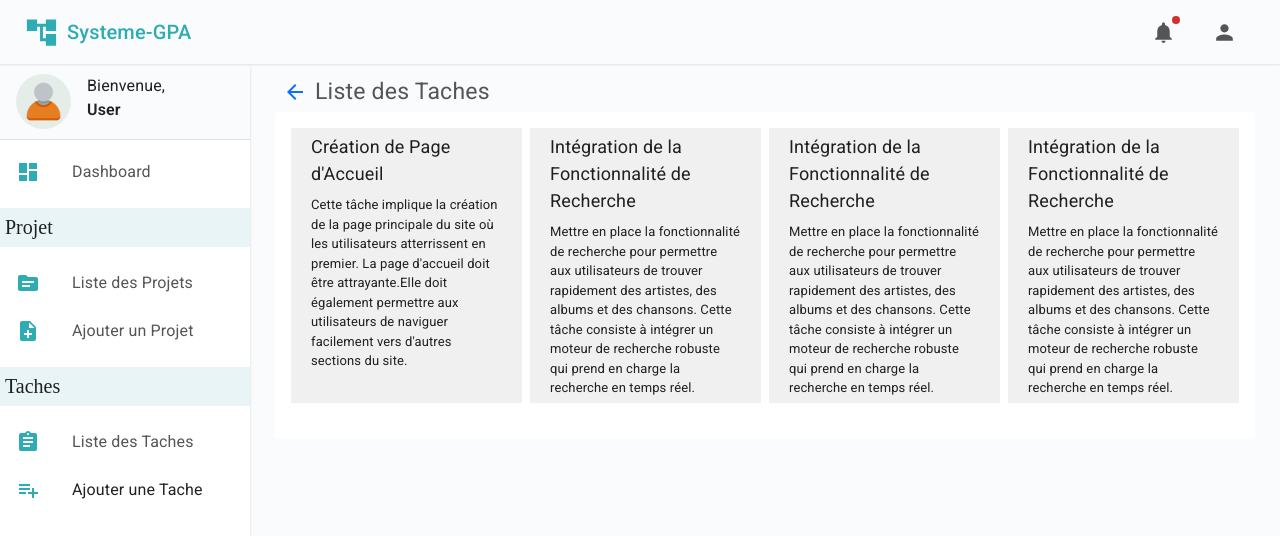
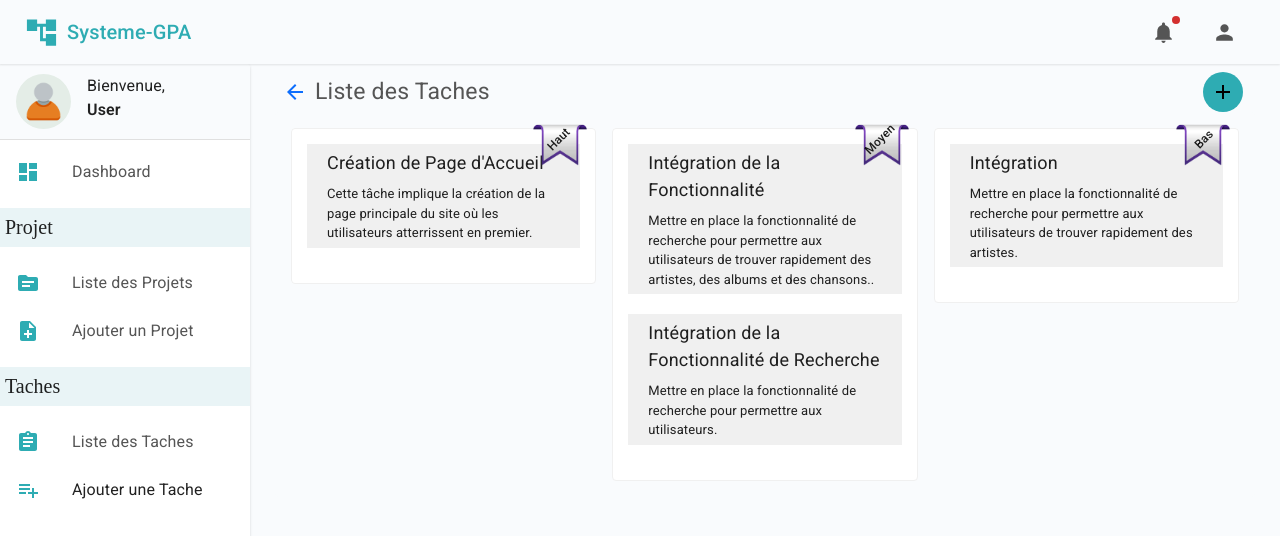
Before and after one commit to viadel13/systeme-GPA, a React (Create React App) app: page /listeTache in a window 1280 px wide. Shown: the top 536 px of the page. Built offline with nearby package versions, Linux system fonts and the light colour scheme.

Commit message:
first commit

```diff
--- a/src/assets/css/index.css
+++ b/src/assets/css/index.css
@@ -9,6 +9,3 @@ body{
   background-color: #f9fbfd;
   color: #555555;
 }
-.tache{
-
-}
--- a/src/components/Sidebar/ListeTache/Index.js
+++ b/src/components/Sidebar/ListeTache/Index.js
@@ -1,7 +1,7 @@
 import { Box, Card, IconButton, Paper, Stack, Typography } from '@mui/material'
 import { active } from '../../../redux/reducers/rootReducer'
 import { useDispatch, useSelector } from 'react-redux';
-import { ArrowBack, ArrowForward } from '@mui/icons-material';
+import { Add, ArrowBack, ArrowForward } from '@mui/icons-material';
 import { DndContext, KeyboardSensor, PointerSensor, TouchSensor, closestCenter, closestCorners, useSensor, useSensors } from '@dnd-kit/core';
 import { SortableItems } from '../../SortableItems';
 import { useState } from 'react';
@@ -14,43 +14,46 @@ const ListeTache = () => {
   const [itemsTache, setItemsTache] = useState([
     {
       id: 1,
+      priorite: 'haut',
       title: "Création de Page d'Accueil",
       description:
-        "Cette tâche implique la création de la page principale du site où les utilisateurs atterrissent en premier. La page d'accueil doit être attrayante.Elle doit également permettre aux utilisateurs de naviguer facilement vers d'autres sections du site.",
+        "Cette tâche implique la création de la page principale du site où les utilisateurs atterrissent en premier.",
       width: '100%',
     },
     {
       id: 2,
-      title: "Intégration de la Fonctionnalité de Recherche",
+      priorite: 'bas',
+      title: "Intégration",
       description:
-        "Mettre en place la fonctionnalité de recherche pour permettre aux utilisateurs de trouver rapidement des artistes, des albums et des chansons. Cette tâche consiste à intégrer un moteur de recherche robuste qui prend en charge la recherche en temps réel.",
+        "Mettre en place la fonctionnalité de recherche pour permettre aux utilisateurs de trouver rapidement des artistes.",
       width: '100%',
     },
     {
       id: 3,
-      title: "Intégration de la Fonctionnalité de Recherche",
+      priorite: 'moyen',
+      title: "Intégration de la Fonctionnalité ",
       description:
-        "Mettre en place la fonctionnalité de recherche pour permettre aux utilisateurs de trouver rapidement des artistes, des albums et des chansons. Cette tâche consiste à intégrer un moteur de recherche robuste qui prend en charge la recherche en temps réel.",
+        "Mettre en place la fonctionnalité de recherche pour permettre aux utilisateurs de trouver rapidement des artistes, des albums et des chansons..",
       width: '100%',
     },
     {
       id: 4,
+      priorite: 'moyen',
       title: "Intégration de la Fonctionnalité de Recherche",
       description:
-        "Mettre en place la fonctionnalité de recherche pour permettre aux utilisateurs de trouver rapidement des artistes, des albums et des chansons. Cette tâche consiste à intégrer un moteur de recherche robuste qui prend en charge la recherche en temps réel.",
+        "Mettre en place la fonctionnalité de recherche pour permettre aux utilisateurs.",
       width: '100%',
-    },
-
+    }
   ]);
 
-  const getTachePos = id => itemsTache.findIndex(tache=>tache.id === id);
+  const getTachePos = id => itemsTache.findIndex(tache => tache.id === id);
 
   function handleDragEnd(event) {
-    const {active, over} = event;
+    const { active, over } = event;
 
-    if(active.id === over.id) return;
+    if (active.id === over.id) return;
 
-    setItemsTache((itemsTache)=>{
+    setItemsTache((itemsTache) => {
       const originePos = getTachePos(active.id);
       const newPos = getTachePos(over.id)
       return arrayMove(itemsTache, originePos, newPos);
@@ -60,7 +63,7 @@ const ListeTache = () => {
   const sensors = useSensors(
     useSensor(PointerSensor),
     useSensor(TouchSensor),
-    useSensor(KeyboardSensor,{
+    useSensor(KeyboardSensor, {
       coordinateGetter: sortableKeyboardCoordinates,
     }),
 
@@ -88,7 +91,12 @@ const ListeTache = () => {
               <ArrowForward sx={{ color: '#0d6efd' }} />
             </IconButton>
         }
-        <Typography component='span' sx={{ fontSize: '23px' }}>Liste des Taches</Typography>
+        <Stack p='0 12px 0 0' alignItems='center' direction='row' display='flex' justifyContent='space-between' width='100%'>
+          <Typography component='p' sx={{ fontSize: '23px', }}>Liste des Taches</Typography>
+          <IconButton sx={{ bgcolor: '#2eacb3' }}>
+            <Add sx={{ color: 'black' }} />
+          </IconButton>
+        </Stack>
       </Stack>
 
       <DndContext collisionDetection={closestCorners} onDragEnd={handleDragEnd} sensors={sensors} >
--- a/src/components/SortableItems.js
+++ b/src/components/SortableItems.js
@@ -1,16 +1,131 @@
 import { SortableContext, rectSortingStrategy, verticalListSortingStrategy } from '@dnd-kit/sortable';
-import {  Card, Stack, Typography } from "@mui/material";
+import { Box, Card, Paper, Stack, Typography } from "@mui/material";
 import Taches from './Taches';
+import badge from '../assets/images/badge.png'
 
 export function SortableItems(props) {
 
   return (
-    <Card elevation={0} sx={{ width: '100%', padding: '16px', height: '100%', touchAction: 'none' }}>
-      <Stack sx={{display: 'flex', flexDirection:{xs: 'column', sm: 'column', md: 'row'}}} gap={1}>
-        <SortableContext items={props.items} strategy={rectSortingStrategy} lock>
-          {props.items.map((i) => <Taches id={i.id} key={i.id} items={i} />)}
+
+    <Card
+      elevation={0}
+      sx={{
+        width: '100%',
+        padding: '16px',
+        height: 'auto',
+        display: 'flex',
+        gap: 2,
+        backgroundColor: '#f9fbfd',
+        position: 'relative',
+        touchAction: 'none',
+        flexDirection: {xs: 'column', sm: 'column', md: 'row'},
+        zIndex: 1
+        }}
+    >
+      <Paper elevation={0} sx={{ display: 'flex', border: '1px solid #f0f0f0', flexDirection: 'column', padding: '15px 15px', position: 'relative', zIndex: 1, height: '100%', width: '100%' }} gap={1}>
+        <Typography
+          variant='h6'
+          position='absolute'
+          sx={{
+            fontSize: '12px',
+            right: '23px',
+            top: '1px',
+            zIndex: 3,
+            transform: 'rotate(-45deg)'
+          }}
+        >
+          Haut
+        </Typography>
+        <Stack mb={8}  sx={{
+            position: 'absolute',
+            right: 0,
+            top: '-10px',
+            zIndex: 2,
+          }}>
+          <img
+            src={badge}
+            alt='bage'
+            width={70}
+          />
+
+        </Stack>
+
+        <SortableContext items={props.items} strategy={verticalListSortingStrategy} >
+          {
+            props.items.filter(i => i.priorite === 'haut').map((i) => <Taches id={i.id} key={i.id} items={i} />)
+          }
         </SortableContext>
-      </Stack>
+      </Paper>
+      <Paper elevation={0} sx={{ display: 'flex', border: '1px solid #f0f0f0', flexDirection: 'column', padding: '15px 15px', position: 'relative', zIndex: 1, height: '100%', width: '100%'  }} gap={1}>
+        <Typography
+          variant='h6'
+          position='absolute'
+          sx={{
+            fontSize: '12px',
+            right: '18px',
+            top: '1px',
+            zIndex: 3,
+            transform: 'rotate(-45deg)'
+          }}
+        >
+          Moyen
+        </Typography>
+        <Stack mb={8}  sx={{
+            position: 'absolute',
+            right: 0,
+            top: '-10px',
+            zIndex: 2,
+          }}>
+          <img
+            src={badge}
+            alt='bage'
+            width={70}
+          />
+
+        </Stack>
+
+        <SortableContext items={props.items} strategy={verticalListSortingStrategy} >
+          {
+            props.items.filter(i => i.priorite === 'moyen').map((i) => <Taches id={i.id} key={i.id} items={i} />)
+          }
+        </SortableContext>
+      </Paper>
+      <Paper elevation={0} sx={{ display: 'flex', border: '1px solid #f0f0f0', flexDirection: 'column', padding: '15px 15px', position: 'relative', zIndex: 1, height: '100%', width: '100%'  }} gap={1}>
+        <Typography
+          variant='h6'
+          position='absolute'
+          sx={{
+            fontSize: '12px',
+            right: '23px',
+            top: '1px',
+            zIndex: 3,
+            transform: 'rotate(-45deg)'
+          }}
+        >
+          Bas
+        </Typography>
+        <Stack mb={8}  sx={{
+            position: 'absolute',
+            right: 0,
+            top: '-10px',
+            zIndex: 2,
+          }}>
+          <img
+            src={badge}
+            alt='bage'
+            width={70}
+          />
+
+        </Stack>
+
+        <SortableContext items={props.items} strategy={verticalListSortingStrategy} >
+          {
+            props.items.filter(i => i.priorite === 'bas').map((i) => <Taches id={i.id} key={i.id} items={i} />)
+          }
+        </SortableContext>
+      </Paper>
     </Card>
+
+
   )
 };
--- a/src/components/Taches.js
+++ b/src/components/Taches.js
@@ -1,22 +1,25 @@
 import { useSortable } from '@dnd-kit/sortable';
-import { Box, Grid, Typography } from '@mui/material';
+import { Box, Card, Grid, Typography } from '@mui/material';
 import { CSS } from '@dnd-kit/utilities';
 
 const Taches = ({ id, items }) => {
   const { attributes, listeners, setNodeRef, transform, transition } = useSortable({ id });
   const style = {
     transition,
-    transform: CSS.Transform.toString(transform)
+    transform: CSS.Transform.toString(transform),
+
+
   }
   return (
+    <div ref={setNodeRef}
+      {...attributes}
+      {...listeners}
+      style={style}
+    >
 
       <Box
         bgcolor='#f0f0f0'
         component='div'
-        ref={setNodeRef}
-         {...attributes}
-        {...listeners}
-        style={style}
         sx={{ width: items.width, height: 'auto', p: '5px 20px', mb: '20px' }}
       >
         <Typography component='h6' fontSize='18px' mb={1}>
@@ -26,6 +29,8 @@ const Taches = ({ id, items }) => {
           {items.description}
         </Typography>
       </Box>
+    </div>
+
 
 
   )
```
Also changed, not shown: src/assets/images/badge.png (added).
